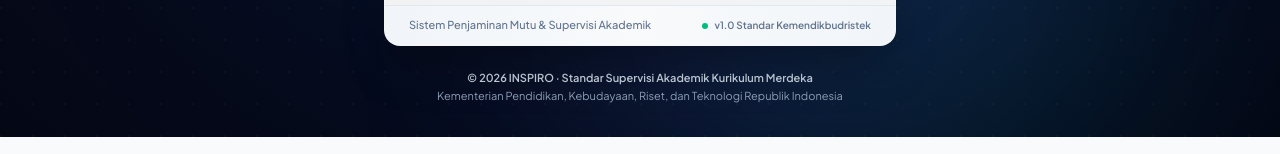
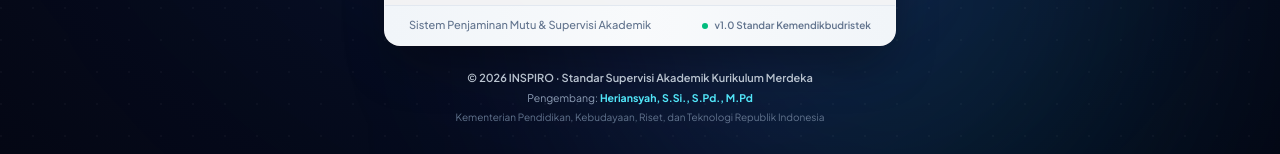
Before and after one commit to heriansyah396-source/INSPIRO, a React (Vite) app: page / in a window 1280 px wide. Shown: the part 889-1043 px from the top of the page. Built offline with nearby package versions, Linux system fonts and the light colour scheme; no server answers; the database is empty.

Commit message:
feat: add developer identity information
Incorporate developer attribution across the application, including site metadata, sidebar, settings, and login screens, to improve project transparency and authorship recognition.

```diff
--- a/index.html
+++ b/index.html
@@ -5,6 +5,7 @@
     <meta name="viewport" content="width=device-width, initial-scale=1.0" />
     <title>INSPIRO — Insight Supervisi & Profil Pembelajaran</title>
     <meta name="description" content="Aplikasi digital supervisi akademik Kurikulum Merdeka untuk Pengawas Sekolah, Kepala Sekolah, dan Guru." />
+    <meta name="author" content="Heriansyah, S.Si., S.Pd., M.Pd" />
     <meta property="og:title" content="INSPIRO — Insight Supervisi & Profil Pembelajaran" />
     <meta property="og:description" content="Aplikasi digital supervisi akademik Kurikulum Merdeka untuk Pengawas Sekolah, Kepala Sekolah, dan Guru." />
     <meta property="og:type" content="website" />
--- a/src/components/LoginView.tsx
+++ b/src/components/LoginView.tsx
@@ -875,11 +875,14 @@ export const LoginView: React.FC<LoginViewProps> = ({
         </div>
 
         {/* Outer footer */}
-        <div className="text-center mt-6 text-[11px] text-slate-400">
+        <div className="text-center mt-6 text-[11px] text-slate-400 space-y-1">
           <p className="font-semibold text-slate-300">
             © 2026 INSPIRO · Standar Supervisi Akademik Kurikulum Merdeka
           </p>
-          <p className="mt-0.5 text-slate-400">
+          <p className="text-slate-400 text-[10.5px]">
+            Pengembang: <strong className="text-cyan-300 font-bold">Heriansyah, S.Si., S.Pd., M.Pd</strong>
+          </p>
+          <p className="text-slate-500 text-[10px]">
             Kementerian Pendidikan, Kebudayaan, Riset, dan Teknologi Republik Indonesia
           </p>
         </div>
--- a/src/components/SettingsView.tsx
+++ b/src/components/SettingsView.tsx
@@ -15,7 +15,8 @@ import {
   CheckCircle2,
   Database,
   KeyRound,
-  ShieldCheck
+  ShieldCheck,
+  Sparkles
 } from 'lucide-react';
 import { AppSettings } from '../types/inspiro';
 import {
@@ -354,6 +355,37 @@ export const SettingsView: React.FC<SettingsViewProps> = ({
           </button>
         </div>
       </div>
+
+      {/* Informasi Sistem & Pengembang */}
+      <div className="bg-white p-5 sm:p-6 rounded-xl border border-slate-200 shadow-2xs space-y-4">
+        <div className="pb-3 border-b border-slate-100 flex items-center justify-between">
+          <div className="flex items-center gap-2 text-slate-800 font-bold text-sm">
+            <Sparkles className="w-4 h-4 text-blue-600" />
+            <span>Informasi Aplikasi & Pengembang</span>
+          </div>
+          <span className="text-[10px] font-bold bg-blue-50 text-blue-700 px-2.5 py-0.5 rounded-full border border-blue-200">
+            INSPIRO v1.0
+          </span>
+        </div>
+
+        <div className="grid grid-cols-1 md:grid-cols-2 gap-4 text-xs">
+          <div className="p-3.5 rounded-xl bg-slate-50 border border-slate-200/80 space-y-1.5">
+            <span className="text-[10px] font-bold uppercase tracking-wider text-slate-500 block">Pengembang Sistem</span>
+            <div className="font-extrabold text-slate-900 text-sm">Heriansyah, S.Si., S.Pd., M.Pd</div>
+            <p className="text-[11px] text-slate-600 leading-relaxed">
+              Pengawas Sekolah & Pengembang Aplikasi Penjaminan Mutu Supervisi Akademik Kurikulum Merdeka.
+            </p>
+          </div>
+
+          <div className="p-3.5 rounded-xl bg-slate-50 border border-slate-200/80 space-y-1.5">
+            <span className="text-[10px] font-bold uppercase tracking-wider text-slate-500 block">Standar Instrumen</span>
+            <div className="font-bold text-slate-900">Kurikulum Merdeka & Praktik Pedagogis (PM)</div>
+            <p className="text-[11px] text-slate-600 leading-relaxed">
+              Mencakup 12 Indikator Observasi Kelas, Format Dokumen Kedinasan A4, dan Rubrik 4 Dimensi Evaluasi PM.
+            </p>
+          </div>
+        </div>
+      </div>
     </div>
   );
 };
--- a/src/components/Sidebar.tsx
+++ b/src/components/Sidebar.tsx
@@ -184,8 +184,8 @@ export const Sidebar: React.FC<SidebarProps> = ({
           })}
         </nav>
 
-        {/* Footer Identity */}
-        <div className="p-3 border-t border-indigo-950/60 bg-black/20">
+        {/* Footer Identity & Pengembang */}
+        <div className="p-3 border-t border-indigo-950/60 bg-black/20 space-y-2">
           <div className="p-2.5 rounded-xl bg-indigo-950/40 border border-indigo-800/30 flex items-center justify-between text-xs">
             <div>
               <div className="text-[11px] font-bold text-slate-200">Database Cloud & Lokal</div>
@@ -196,6 +196,11 @@ export const Sidebar: React.FC<SidebarProps> = ({
             </div>
             <span className="text-[10px] text-cyan-400 font-mono font-bold bg-cyan-950/80 px-1.5 py-0.5 rounded border border-cyan-800/40">v1.0</span>
           </div>
+
+          <div className="px-2 pt-1 pb-0.5 text-center text-[10px] text-slate-400">
+            <span className="block text-slate-500 font-medium">Pengembang Aplikasi:</span>
+            <span className="font-bold text-cyan-300">Heriansyah, S.Si., S.Pd., M.Pd</span>
+          </div>
         </div>
       </aside>
     </>
```
